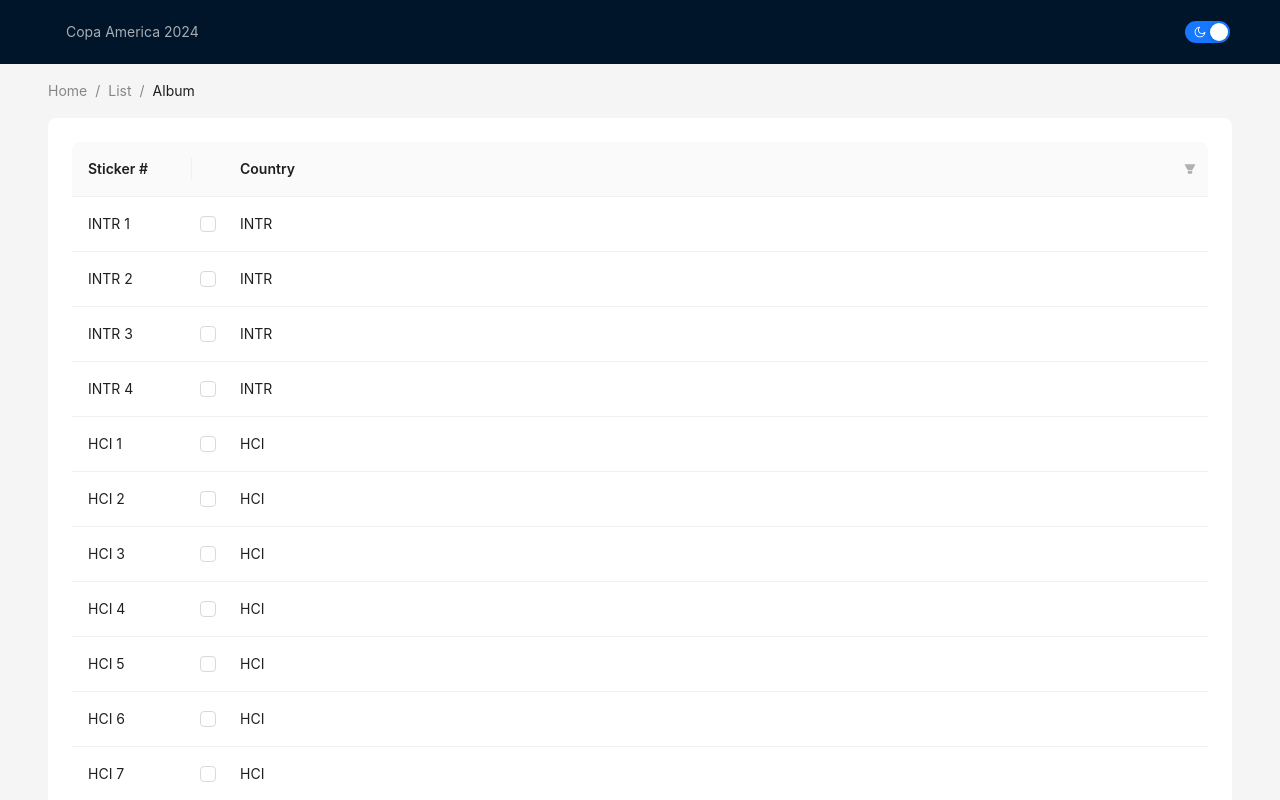
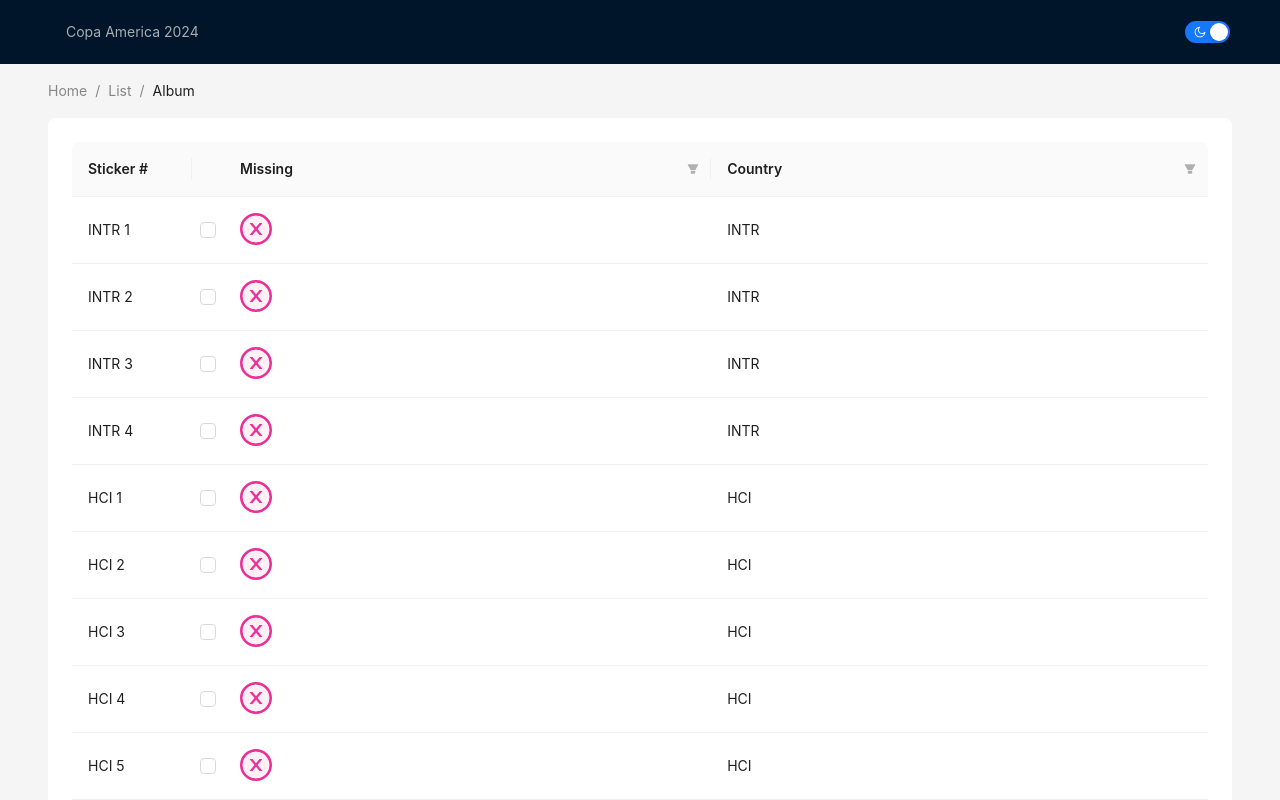
Before and after one commit to matoslucas/copa-america-2024, a React (Create React App) app: page / in a window 1280 px wide. Shown: the top 800 px of the page. Built offline with nearby package versions, Linux system fonts and the light colour scheme.

Commit message:
Add missing column

```diff
--- a/src/App.tsx
+++ b/src/App.tsx
@@ -14,7 +14,12 @@
   ConfigProvider,
   Button,
 } from "antd";
-import { MoonOutlined, SunOutlined } from "@ant-design/icons";
+import {
+  MoonOutlined,
+  SunOutlined,
+  CheckCircleTwoTone,
+  CloseCircleTwoTone,
+} from "@ant-design/icons";
 import type { TableProps } from "antd";
 import { TableRowSelection } from "antd/es/table/interface";
 import { Content, Footer, Header } from "antd/es/layout/layout";
@@ -81,6 +86,11 @@
       filters.push({ text: getContryFlag(s.country, 18), value: s.country });
     }
   });
+
+  const filters2 = [
+    {text: "Collected" , value: false},
+    {text: "Missing" , value: true},
+  ]
 
   const columns: TableProps<DataType>["columns"] = [
     {
@@ -94,6 +104,22 @@
       },
     },
     Table.SELECTION_COLUMN,
+    {
+      title: "Missing",
+      dataIndex: "missing",
+      key: "missing",
+      render: (_, record) => {
+        const { missing } = record;
+        return missing ? (
+          <CloseCircleTwoTone twoToneColor="#eb2f96" style={{ fontSize: 32 }} />
+        ) : (
+          <CheckCircleTwoTone twoToneColor="#52c41a" style={{ fontSize: 32 }} />
+        );
+      },
+      filters: filters2,
+      onFilter: (value, record) =>
+        record.missing === value,
+    },
     {
       title: "Country",
       dataIndex: "country",
```
